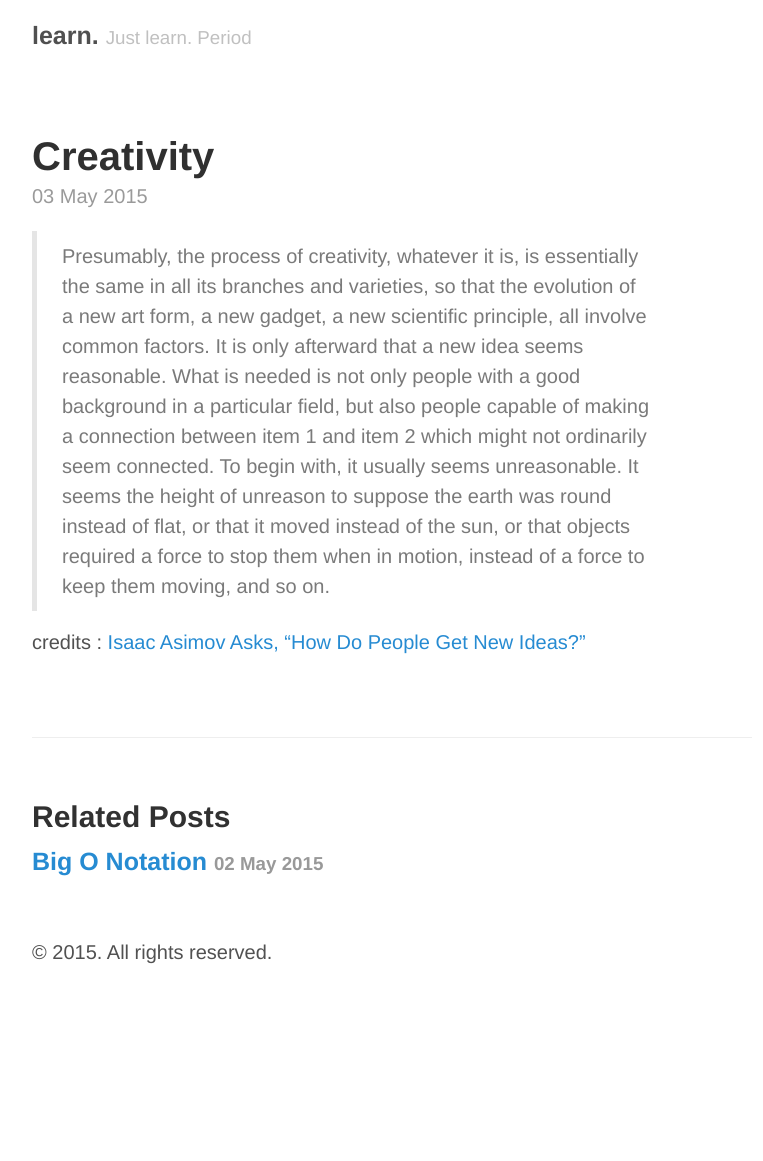
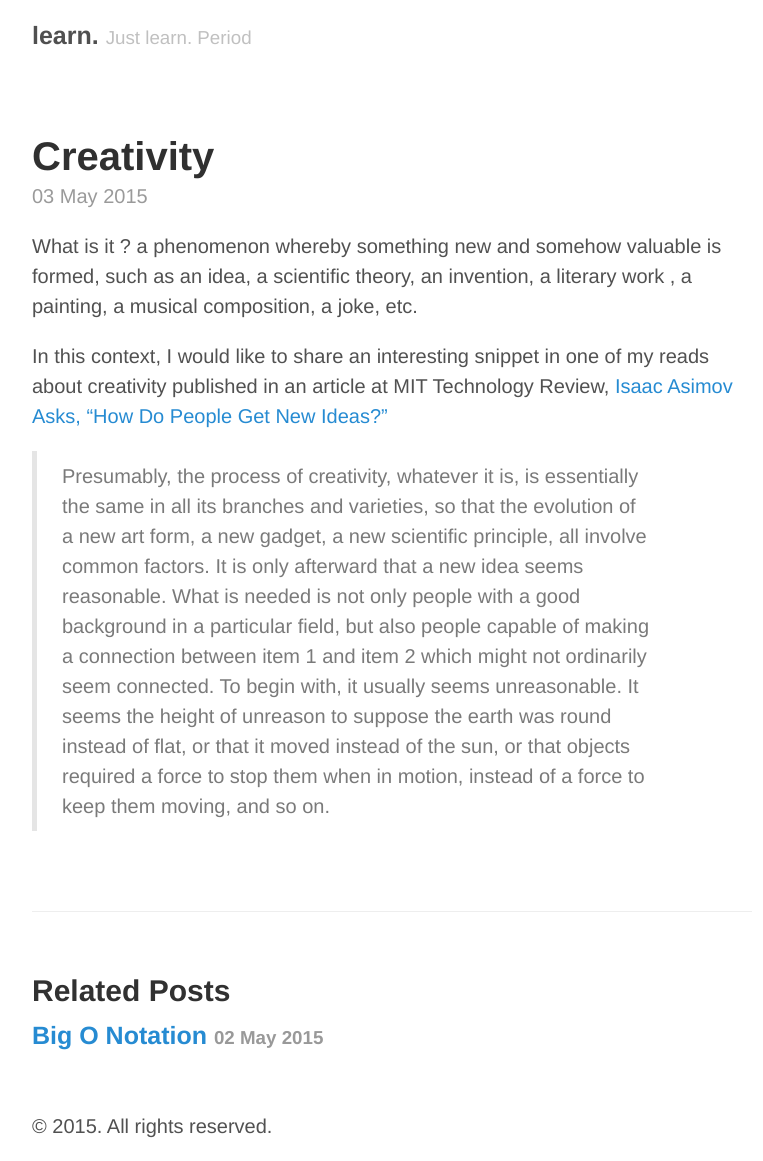
Before and after one commit to lakshma/lakshma.github.io, a Jekyll site: the page built from _posts/2015-05-03-creativity.md, in a window 1280 px wide. Shown: the whole page, without its empty margins (248-1011 px from the left). Built offline with Jekyll 4.4.1, drawn with Linux system fonts in a browser that asks for light colours; Markdown is read by kramdown in place of the engine named in the settings; before the commit the page ends 987 px from its top, so only the background shows below that.

Commit message:
no message

```diff
--- a/_posts/2015-05-03-creativity.md
+++ b/_posts/2015-05-03-creativity.md
@@ -2,11 +2,14 @@
 layout: post
 title: Creativity
 ---
+What is it ? a phenomenon whereby something new and somehow valuable is formed, such as an idea, a scientific theory, an invention, a literary work
+, a painting, a musical composition, a joke, etc.
+
+In this context, I would like to share an interesting snippet in one of my reads about creativity published in an article at MIT Technology Review,
+[Isaac Asimov Asks, “How Do People Get New Ideas?”](http://www.technologyreview.com/view/531911/isaac-asimov-asks-how-do-people-get-new-ideas/)
 
 > Presumably, the process of creativity, whatever it is, is essentially the same in all its branches and varieties, so that the evolution of a new art form,
 a new gadget, a new scientific principle, all involve common factors. It is only afterward that a new idea seems reasonable. What is needed is not only people
 with a good background in a particular field, but also people capable of making a connection between item 1 and item 2 which might not ordinarily seem connected.
 To begin with, it usually seems unreasonable. It seems the height of unreason to suppose the earth was round instead of flat, or that it moved instead of the sun,
 or that objects required a force to stop them when in motion, instead of a force to keep them moving, and so on.
-
-credits : [Isaac Asimov Asks, “How Do People Get New Ideas?”](http://www.technologyreview.com/view/531911/isaac-asimov-asks-how-do-people-get-new-ideas/)
```
Also changed, not shown: _posts/2015-05-02-big-o.md (+7 -5 lines).
